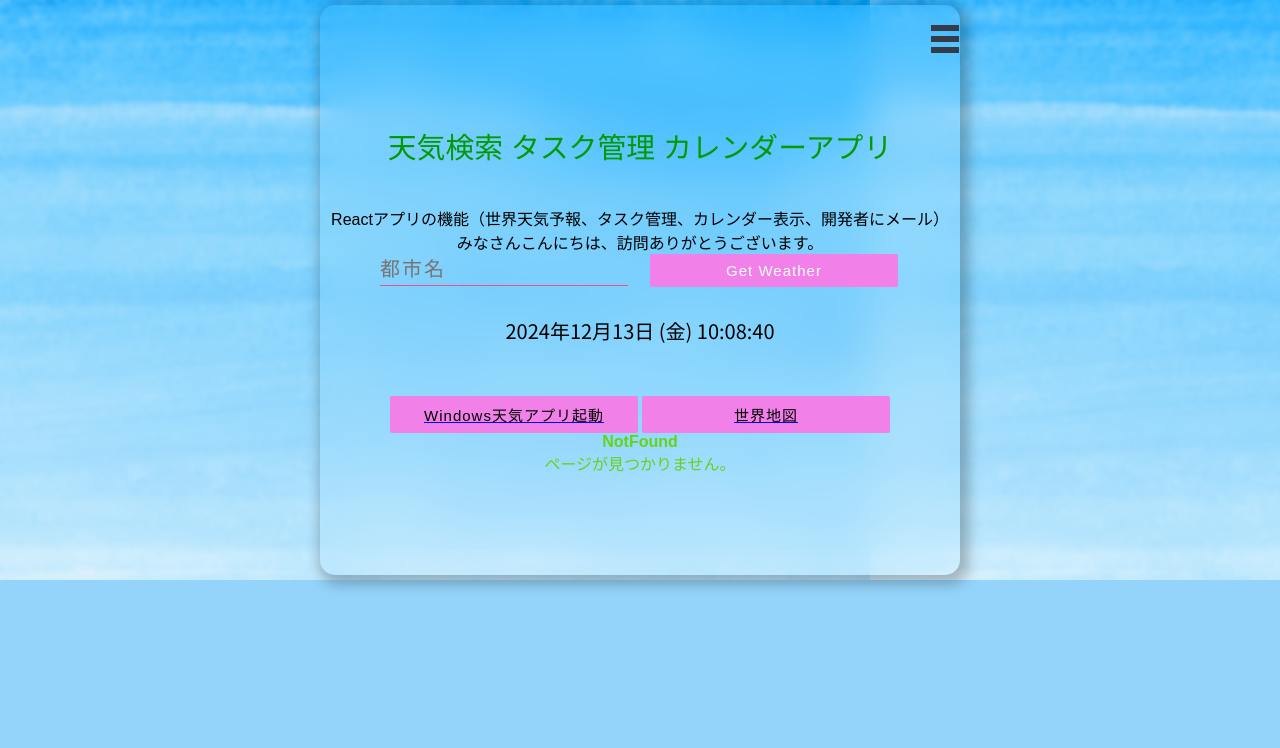
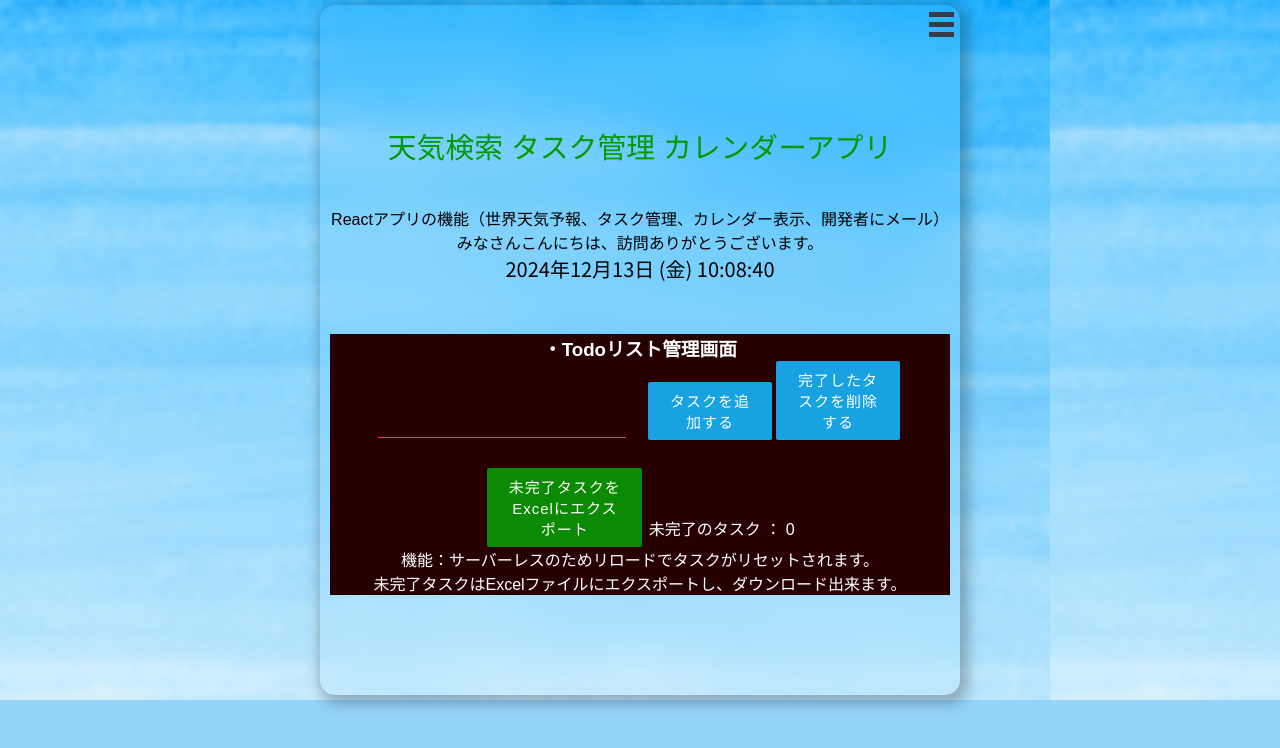
Before and after one commit to masatuber/weather-todo-quiz-app, a React (Create React App) app: page /TodoApps in a window 1280 px wide. Shown: the top 748 px of the page. Built offline with nearby package versions, Linux system fonts and the light colour scheme.

Commit message:
“追加4”

```diff
--- a/src/App.css
+++ b/src/App.css
@@ -42,9 +42,9 @@ h1 {
 @media only screen and (max-width: 1000px) {
     .container {
         width: min(95vw, 95vh * 0.75);
-        /* 横幅の計算 */
+            /* 横幅の計算 */
         height: min(95vh, 95vw / 0.75);
-        /* 縦幅の計算 */
+            /* 縦幅の計算 */
         padding: 15px 10px;
         border-radius: 10px;
         margin: 5px auto;
@@ -55,11 +55,11 @@ h1 {
 @media only screen and (max-width: 500px) {
     .container {
         width: min(95vw, 95vh * 0.75);
-        /* 横幅の計算 */
+            /* 横幅の計算 */
         height: min(95vh, 95vw / 0.75);
-        /* 縦幅の計算 */
+            /* 縦幅の計算 */
         padding: 5px 5px;
-        font-size: 1.15rem;
+        font-size: 1.5rem;
         margin: 5px auto;
     }
 }
@@ -80,7 +80,7 @@ h2 {
 input[type="text"] {
     background-color: transparent;
     border: 0;
-    border-bottom: solid 1px #f15186;
+    border-bottom: solid 1px #f43071;
     width: 40%;
     padding-bottom: 4px;
     color: #fff !important;
@@ -106,7 +106,7 @@ button {
 }
 
 button:hover {
-    opacity: 0.9
+    opacity: 0.8
 }
 
 *:focus {
@@ -175,7 +175,7 @@ body {
     font-family: 'Raleway', 'Noto Sans JP', sans-serif;
     font-weight: 400;
     font-size: 1.6rem;
-    color: #64d418;
+    color: #030303;
     font-display: auto;
     margin: 0 auto;
     padding: 0;
@@ -202,7 +202,7 @@ body {
 }
 
 .todo {
-    background-color: #070000e6;
+    background-color: #270101;
 }
 
 * {
@@ -210,3 +210,18 @@ body {
     padding: 0;
     box-sizing: border-box;
 }
+
+.btnTodo{
+    background-color: #18a2e1;
+    width: 20%;
+}
+.btnTodoExcel {
+    background-color: #0d8a04;
+    width: 25%;
+
+}
+
+.pgLoading {
+    font-size: 50px;
+    color: #f40a0afd;
+}
--- a/src/App.js
+++ b/src/App.js
@@ -1,21 +1,22 @@
+import React, { useState, Suspense, lazy } from "react"; //ページ単位でロードするように設定
+import { BrowserRouter as Router, Routes, Route, Link } from "react-router-dom"; //as　routerを使用
+import axios from "axios";
 import './App.css';
-import './HamburgerMenu.css';
-import { BrowserRouter as Router, Routes, Route, Link } from 'react-router-dom';　//as　routerに切替
-import Home from './components/home';  //アプリHomeのページ追加
-import NotFound from './components/not_found'; //ルーティング設定で見つからない時のページ
-import Title from "./components/Title";   //天気インポート
-import  Form from "./components/Form"; //天気インポート
-import Results from "./components/Results";  //天気インポート
-import Loading from "./components/Loading"; //天気インポート
-import { useState } from "react";
-import axios from "axios";
-import Digit from "./components/DigitalDateTime"; //リアルタイム時計
-import TodoApps from './components/TodoApps';  //TodoAppsのページ追加
-import Inquiry from './components/Inquiry';  //問い合わせページ追加
-import CalendarApp from './components/CalendarApp'; //カレンダーアプリ追加
-import { bubble as Menu } from "react-burger-menu";　//ハンバーガーメニューライブラリ使用
-
-function App() {
+import './HamburgerMenu.css'; //ハンバーガーメニュー用CSS
+import Title from "./components/Title";
+import Loading from "./components/Loading";
+import Results from "./components/Results";
+import Form from "./components/Form";
+import Digit from "./components/DigitalDateTime";
+import { bubble as Menu } from "react-burger-menu"; //ハンバーガーメニューライブラリ使用
+// 動的インポート
+const Home = lazy(() => import('./components/home'));
+const NotFound = lazy(() => import('./components/not_found'));
+const TodoApps = lazy(() => import('./components/TodoApps'));
+const Inquiry = lazy(() => import('./components/Inquiry'));
+const CalendarApp = lazy(() => import('./components/CalendarApp'));
+//↑にページが増えるごとに動的インポート追加するfunction App( )に含めないこと。
+function App( ) {
 
 const [city, setCity] = useState("");
   const [loading, setLoading] = useState(false);
@@ -24,66 +25,80 @@ function App() {
     cityName: "",
     temperature: "",
     condition: "",
-      icon:""
+    icon: "",
   });
+//リンクで切替わるため、アラート表示でユーザーに知らせる。
+  const buttonAlert1 = () => alert("ページが切替わりました。");
+  //天気ページに国一覧検索サイトボタンがあるため、外部サイトリンクを開くアラートを知らせる
+  const buttonAlert2 = () => alert("外部サイトが開きました。\n世界国別一覧が調べる事が出来ます。");
 //APIと連動させる処理
   const getWeather = (e) => {
     e.preventDefault();
     setLoading(true);
-        axios.get(`https://api.weatherapi.com/v1/current.json?key=6f35053e6229470bb0522409230111&q=${city}&aqi=no`).then(res => {
+    axios.get(`https://api.weatherapi.com/v1/current.json?key=6f35053e6229470bb0522409230111&q=${city}&aqi=no`)
+      .then(res => {
         setResults({
           country: res.data.location.country,
           cityName: res.data.location.name,
           temperature: res.data.current.temp_c,
-            conditionText: res.data.current.condition.text,
-            icon: res.data.current.condition.icon
+          condition: res.data.current.condition.text,
+          icon: res.data.current.condition.icon,
         })
         setCity("");
         setLoading(false);
       })
-    .catch(err => alert("エラーが発生しました。ページをリロードして、もう一度トライしてください。"));
-
+      .catch( err => alert("エラーが発生しました。ページをリロードして、もう一度トライしてください。"));
   }
 //コンポーネント配置
-//リンク追加
   return (
     <>
       <Router>
+  {/* 遅延用ラップ　Suspense　*/}
+        <Suspense fallback={<div className="pgLoading">Loading.......</div>}>
           <div id="App">
             <div className="wrapper">
               <div className="container">
-        {/* ハンバーガーメニュー */}
-          <Menu >
-          <Link className="menu-item" to ="/">World Weather アプリ</Link>
-          <Link className="menu-item" to="/src/components/TodoApps.js" >ReactTodoアプリを開く</Link>
-          <Link className="menu-item" to="/src/components/CalendarApp.js">簡易カレンダーアプリを開く</Link>
-          <Link className="menu-item" to="https://quiz-app2-masatuber.netlify.app" target="_blank" rel="noopener noreferrer">クイズアプリを開く</Link>
-          <Link className="menu-item" to="https://www.youtube.com/@uverworldroyz1231/about" target="_blank" rel="noopener noreferrer">Youtubeチャンネルはこちら</Link>
-          <Link className="menu-item" to="/src/components/Inquiry.js">開発者にお問合せページはこちら</Link>
+  {/* ハンバーガーメニュー 配置用*/}
+                <Menu>
+                  <Link className="menu-item" onClick={buttonAlert1} to="/">World Weather アプリ</Link>
+                  <Link className="menu-item" onClick={buttonAlert1} to="/TodoApps">ReactTodoアプリを開く</Link>
+                  <Link className="menu-item" onClick={buttonAlert1} to="/Calendar">簡易カレンダーアプリを開く</Link>
+                  <Link className="menu-item" onClick={buttonAlert1} to="https://quiz-app2-masatuber.netlify.app" target="_blank" rel="noopener noreferrer">クイズアプリを開く</Link>
+                  <Link className="menu-item" onClick={buttonAlert1} to="https://www.youtube.com/@uverworldroyz1231/about" target="_blank" rel="noopener noreferrer">Youtubeチャンネルはこちら</Link>
+                  <Link className="menu-item" onClick={buttonAlert1} to="/Inquiry">開発者にお問合せページはこちら</Link>
                 </Menu>
+  {/* タイトルよりも上に配置する タイトルは常にレンダーする */}
+                <Title />
+                <div className="dit">
+                      <font color="black"><Digit /></font>
+                </div>
 
-          {/* タイトルよりも上に配置する */}
-            <Title />
+  {/* ルーティング 用*/}
+  {/*フラグメントで複数のコーポメントreturnさせる*/}
+                <main id="page-wrap">
+                  <Routes>
+                    <Route path="/" element={
+                      <>
+  {/* ホームform時計結果ボタン常時表示 */}
+                        <Home />
                         <Form getWeather={getWeather} setCity={setCity} city={city} />
                             {loading ? <Loading /> : <Results results={results} />}
-            <font color="black"><div className="dit"><Digit /></div></font>
-
-      <button><Link to="msnweather:"><font color="black">Windows天気アプリ起動</font></Link></button>
-      <button><Link to="https://www.google.com/maps/d/viewer?mid=1VFroURwY3NC19qYVgHeMpb_c2vM&hl=ja&ll=-3.81666561775622e-14%2C17.82600400000001&z=1" target="_blank" rel="noopener noreferrer"> <font color="black">世界地図</font></Link>
+                        <button>
+                          <Link onClick={buttonAlert2} to="https://www.asahi-net.or.jp/~yq3t-hruc/flag_J_ALL.html" target="_blank" rel="noopener noreferrer">世界地図</Link>
                         </button>
-      {/* ルーティング 用*/}
-        <main id="page-wrap">
-          <Routes>
+                      </>
+                    } />
+                    <Route path="/TodoApps" element={<TodoApps />} />
+                    <Route path="/Calendar" element={<CalendarApp />} />
+                    <Route path="/Inquiry" element={<Inquiry />} />
+                    <Route path="*" element={<NotFound />} />
                     <Route path="/" element={<Home />} />
-            <Route path="/src/components/TodoApps.js" element={<TodoApps />} />
-            <Route path="/src/components/inquiry.js" element={<Inquiry />} />
-            <Route path="/src/components/CalendarApp.js" element={<CalendarApp />} />
-            <Route path="*" element={<NotFound />} />
                   </Routes>
                 </main>
               </div>
             </div>
           </div>
+        </Suspense>
       </Router>
     </>
   );
--- a/src/HamburgerMenu.css
+++ b/src/HamburgerMenu.css
@@ -1,12 +1,11 @@
 /* バーガーメニューのボタン */
 .bm-burger-button {
     position: fixed;
-    width: 28px;
-    height: 28px;
-    right: 1.15px;
+    width: 25px;
+    height: 25px;
+    right: 1%;
     /* 右にしたい場合はright,左にしたい場合はleft */
-    top: 20px;
-
+    top: 1%;
 }
 
 /* バーガーメニューのボタンの線 */
@@ -22,8 +21,8 @@
 
 /* 閉じるボタン(Xの周辺） */
 .bm-cross-button {
-    height: 40px;
-    width: 40px;
+    height: 10px;
+    width: 10px;
 
 }
 
@@ -34,9 +33,9 @@
 
 /*バーガーメニューのwrapper*/
 .bm-menu-wrap {
-    position: fixed;
-    top: 50px;
-    height: 100%;
+    position: relative;
+        top: 0%;
+        left: 0%;
 
 }
 
@@ -44,7 +43,7 @@
 .bm-menu {
     background: #626881;
     font-size: 1em;
-    padding: 2.5em 1.5em 1.5;
+    padding:  2.5em  1.5em 1.5;
 
 }
 
@@ -56,7 +55,7 @@
 /* アイテムリストのwrapper */
 .bm-item-list {
     color: #d3d363;
-    padding: 0.8em;
+    padding: 0.9em;
 }
 
 /* アイテム */
@@ -83,7 +82,7 @@
 
 /* Styling of overlay */
 .bm-overlay {
-    background: rgba(252, 252, 252, 0.726);
+    background: rgb(252, 252, 252);
 }
 
 #App {
--- a/src/components/Inquiry.js
+++ b/src/components/Inquiry.js
@@ -19,4 +19,5 @@ export class Inquiry extends React.Component {
     }
 };
 
+
 export default Inquiry;
--- a/src/components/TodoApps.js
+++ b/src/components/TodoApps.js
@@ -2,56 +2,82 @@ import React from 'react';
 import TodoList from "./TodoList";
 import { v4 as uuidv4 } from "uuid";
 import { useRef, useState } from 'react';
+import * as XLSX from 'xlsx'; // xlsxライブラリ
+import { saveAs } from 'file-saver'; // file-saverライブラリ
 
-function TodoApps()  {
+function TodoApps() {
   const [todos, setTodos] = useState([]);
-//インポート済のuseRef変数
   const todoNameRef = useRef();
-//タスクを追加するイベント変数
-const handleAddTodo = () =>{
-// inputの値（テキストのみ）取得する変数
+
+  // タスクを追加するイベント
+  const handleAddTodo = () => {
     const name = todoNameRef.current.value;
-//空のタスクを除く処理
-if(name === "") return;
-//タスクの追加と更新する処理（スプレッド構文でオブジェクト更新idとnameとcompleted）
-setTodos((prevTodos)=>{
-  return [...prevTodos, {id: uuidv4(), name: name, completed: false }]; //uuidでユニークな値生成
+    if (name === "") return;
+    setTodos((prevTodos) => {
+      return [...prevTodos, { id: uuidv4(), name: name, completed: false }];
     });
     todoNameRef.current.value = null;
   };
 
-const toggleTodo = (id) =>{
-//todosの状態コピー変数
+  // タスクの完了状態をトグル
+  const toggleTodo = (id) => {
     const newTodos = [...todos];
-//toggleTodos変数の引数（id）が一致している場合にtodo変数に格納する（find関数）
-const todo = newTodos.find((todo) => todo.id === id );
-//todo変数が一致したならばcompletedで反転させる処理
-  todo.completed = !todo.completed;
-//setTodosを更新する処理
+    const todo = newTodos.find((todo) => todo.id === id);
+    if (todo) todo.completed = !todo.completed;
     setTodos(newTodos);
   };
+
+  // 完了したタスクを削除
   const handleClear = () => {
     const newTodos = todos.filter((todo) => !todo.completed);
     setTodos(newTodos);
+  };
 
+  // Excelエクスポート処理（未完了タスクのみ）
+  const handleExport = () => {
+    // 未完了タスクのみをフィルタリング
+    const incompleteTodos = todos.filter((todo) => !todo.completed);
+
+    // タスクをExcel用データ形式に変換
+    const taskData = [
+      ["ID", "タスク名", "完了状態"], // ヘッダー行
+      ...incompleteTodos.map((todo) => [todo.id, todo.name, "未完了"])
+    ];
+
+    // データをワークシートに変換
+    const worksheet = XLSX.utils.aoa_to_sheet(taskData);
+    const workbook = XLSX.utils.book_new();
+    XLSX.utils.book_append_sheet(workbook, worksheet, "未完了タスク一覧");
+
+    // ファイルを保存
+    const excelBuffer = XLSX.write(workbook, { bookType: "xlsx", type: "array" });
+    const data = new Blob([excelBuffer], { type: "application/octet-stream" });
+    saveAs(data, "IncompleteTasks.xlsx");
   };
 
   return (
     <>
       <div className="todo">
+        <font color="white">
           <h3>・Todoリスト管理画面</h3>
+        </font>
         <div className="todo">
+          <font color="white">
               <TodoList todos={todos} toggleTodo={toggleTodo} />
+          </font>
           <input type="text" ref={todoNameRef} />
-      <button onClick={handleAddTodo} >タスクを追加する</button>
-      <button onClick={handleClear} >完了したタスクを削除削除する</button>
-      <div><p>未完了のタスク ： {todos.filter((todo) => !todo.completed).length}</p></div>
-      <p>サーバーレスのためリロードしましたらタスクがリセットされます。 </p>
-      {/*フィルター関数でfalseの時カウント*/}
+            <button onClick={handleAddTodo} className='btnTodo'>タスクを追加する</button>
+            <button onClick={handleClear} className='btnTodo'>完了したタスクを削除する</button>
+            <button onClick={handleExport}className='btnTodoExcel'>未完了タスクをExcelにエクスポート</button> {/* エクスポートボタン */}
+          <font color="white">
+            未完了のタスク ： {todos.filter((todo) => !todo.completed).length} <br />
+            機能：サーバーレスのためリロードでタスクがリセットされます。<br />
+            未完了タスクはExcelファイルにエクスポートし、ダウンロード出来ます。
+            </font>
           </div>
       </div>
     </>
   );
 };
 
-export default  TodoApps;
+export default TodoApps;
--- a/src/components/not_found.js
+++ b/src/components/not_found.js
@@ -1,4 +1,5 @@
 import React from 'react';
+
 export class NotFound extends React.Component {
 
     render() {
--- a/src/index.js
+++ b/src/index.js
@@ -2,6 +2,7 @@ import React from 'react';
 import ReactDOM from 'react-dom/client';
 import App from './App';
 import reportWebVitals from './reportWebVitals';
+
 const root = ReactDOM.createRoot(document.getElementById('root'));
 root.render(
   <React.StrictMode>
@@ -9,4 +10,7 @@ root.render(
   </React.StrictMode>
 );
 
+// If you want to start measuring performance in your app, pass a function
+// to log results (for example: reportWebVitals(console.log))
+// or send to an analytics endpoint. Learn more: https://bit.ly/CRA-vitals
 reportWebVitals();
```
Also changed, not shown: src/components/Title.js (+4 -3 lines), src/reportWebVitals.js (line endings or trailing spaces). Lines whose indentation alone changed are shown as unchanged.
